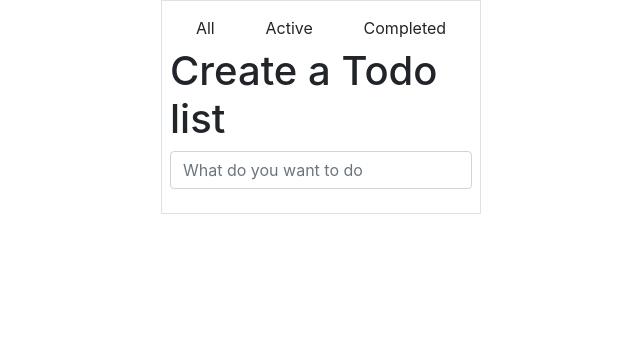
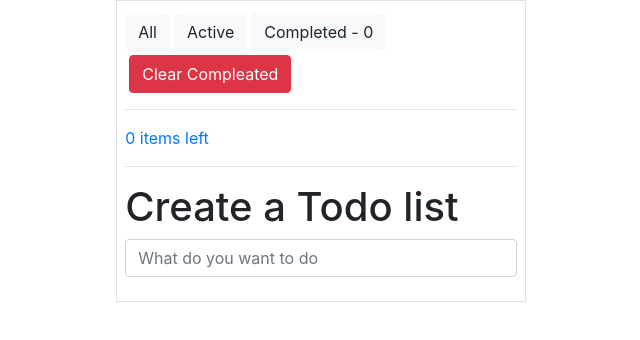
Before and after one commit to Smbat141/vue-js, a Vue app: page / in a window 1280 px wide. Shown: the top 340 px of the page, without its empty margins (319-959 px from the left). Built offline with nearby package versions, Linux system fonts and the light colour scheme.

Commit message:
compleated

```diff
--- a/src/conponents/Post.vue
+++ b/src/conponents/Post.vue
@@ -2,13 +2,15 @@
     <div class="input-group mb-3">
         <div class="input-group-prepend">
             <div class="input-group-text">
-                    <input type="checkbox" aria-label="Checkbox for following text input">
+                <input type="checkbox" v-model="data.checked" @change="completed">
             </div>
         </div>
-            <span class="border text-center p-1 text-secondary"><h4>{{data.title}}</h4></span>
+        <span class="border text-center p-1 text-secondary" @dblclick="data.edit = true" v-show="data.edit == false">
+                <h4 :class="{del:data.checked}">{{data.title}}</h4>
+        </span>
+        <input v-show="data.edit" type="text" v-model="data.title" @dblclick="data.edit = false" class="editInput">
         <div class="input-group-prepend">
-                <button class="btn btn-primary mr-1 rounded">edit</button>
-                <button class="btn btn-danger rounded">x</button>
+            <button class="btn btn-danger rounded" @click="deletePost">X</button>
         </div>
     </div>
 </template>
@@ -16,12 +18,33 @@
 <script>
     export default {
         name: "Post",
-        props: ['data']
+        data() {
+            return {
+            }
+        },
+        props: ['data', 'index'],
+        methods: {
+            deletePost() {
+                this.$emit('deletePost', this.index,this.data.checked)
+            },
+            completed(){
+                this.$emit('selectCompleted',this.data.checked)
+            }
+
+        }
     }
 </script>
 
 <style scoped>
-    span{
-        width: 66%;
+    span {
+        width: 85%;
+    }
+
+    .editInput {
+        width: 85%;
+    }
+
+    .del {
+        text-decoration: line-through;
     }
 </style>
--- a/src/conponents/Posts.vue
+++ b/src/conponents/Posts.vue
@@ -1,18 +1,38 @@
 <template>
-    <div class="container  w-25 border p-2">
+    <div class="container border p-2 posts">
         <div class="btn-group d-flex justify-content-center" role="group" aria-label="Basic example">
-            <button type="button" class="btn ">All</button>
-            <button type="button" class="btn">Active</button>
-            <button type="button" class="btn ">Completed</button>
+            <div class="float-right">
+                <button type="button" class="btn btn-light">All</button>
+                <button type="button" class="btn btn-light m-1">Active</button>
+                <button type="button" class="btn btn-light">Completed - {{completed}}</button>
+                <button type="button" class="btn btn-danger ml-1">Clear Compleated</button>
+            </div>
         </div>
+        <hr>
+        <div>
+            <span><a href="">{{data.length}} items left</a></span>
+        </div>
+        <hr>
         <form v-on:submit.prevent>
             <div class="form-group">
                 <h1>Create a Todo list</h1>
-                <input type="text" class="form-control"   placeholder="What do you want to do" v-model="title" @keyup.enter="addTask(data)">
+                <input
+                        type="text"
+                        class="form-control"
+                        placeholder="What do you want to do"
+                        v-model="title"
+                        @keyup.enter="addTask(data)"
+                >
             </div>
-
         </form>
-        <app-post :data="d" v-for="d of data"></app-post>
+        <app-post
+                :data="d"
+                :index="index"
+                v-for="(d,index) of data"
+                @deletePost="deletePost"
+                @selectCompleted="selectCompleted"
+        >
+        </app-post>
     </div>
 </template>
 
@@ -21,19 +41,34 @@
 
     export default {
         name: "Posts",
-        components:{
-            appPost:Post
+        components: {
+            appPost: Post
         },
-        data(){
+        data() {
             return {
-                title:'',
-                data:[],
+                title: '',
+                completed: 0,
+                data: [],
             }
         },
-        methods:{
-            addTask(data){
-                data.push({title:this.title})
-                this.title='';
+        methods: {
+            addTask(data) {
+                data.push({title: this.title, edit: false, checked: false})
+                this.title = '';
+            },
+            deletePost(event,checked) {
+                this.data.splice(event, 1);
+                if(checked){
+                    this.completed--
+                }
+            },
+            selectCompleted(event){
+                if(event){
+                    this.completed++
+                }
+                else{
+                    this.completed--
+                }
             }
         }
 
@@ -41,5 +76,7 @@
 </script>
 
 <style scoped>
-
+    .posts {
+        width: 32%;
+    }
 </style>
```
Lines whose indentation alone changed are shown as unchanged.
